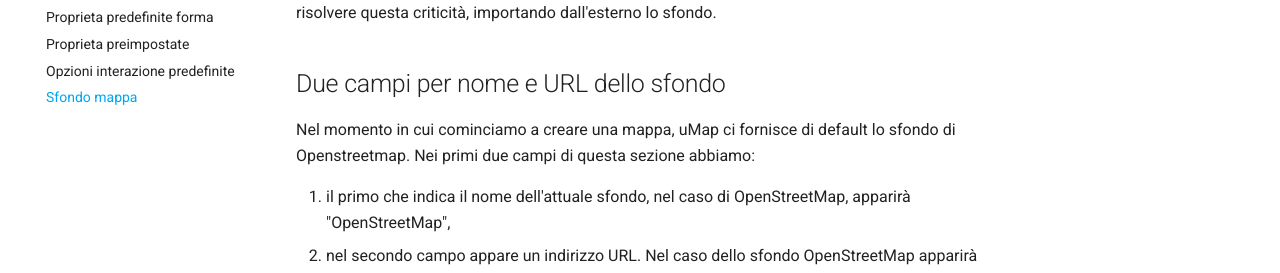
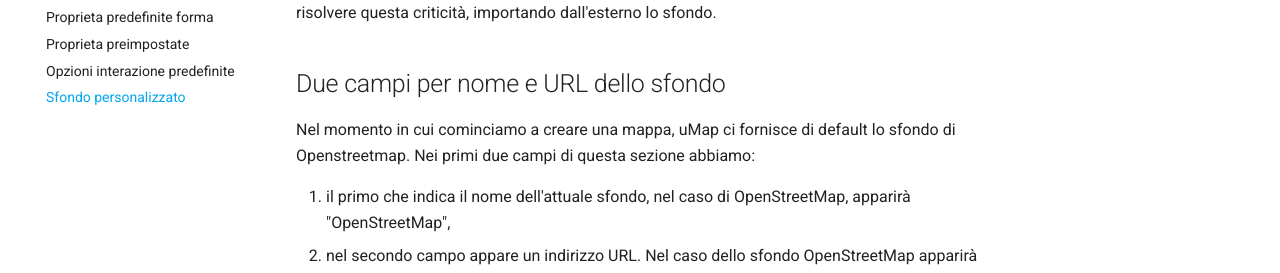
Before and after one commit to opendatasicilia/guida-umap, an MkDocs documentation site: the page built from docs/creare/sfondo-personalizzato.md, in a window 1280 px wide. Shown: the part 304-577 px from the top of the page. Built offline with MkDocs 1.6.1 and Material for MkDocs 9.7.7, drawn with Linux system fonts in a browser that asks for light colours; comment, search, counter and statistics services are not loaded.

Commit message:
Update mkdocs.yml

```diff
--- a/mkdocs.yml
+++ b/mkdocs.yml
@@ -50,7 +50,7 @@ nav:
     - Proprieta predefinite forma: creare/proprieta-predefinite-forma.md
     - Proprieta preimpostate: creare/proprieta-preimpostate.md
     - Opzioni interazione predefinite: creare/opzioni-interazione-predefinite.md
-    - Sfondo mappa: creare/sfondo-personalizzato.md
+    - Sfondo personalizzato: creare/sfondo-personalizzato.md
   - Blog: blog/index.md
   - Informazioni:
     - Informazioni: informazioni/index.md
```
